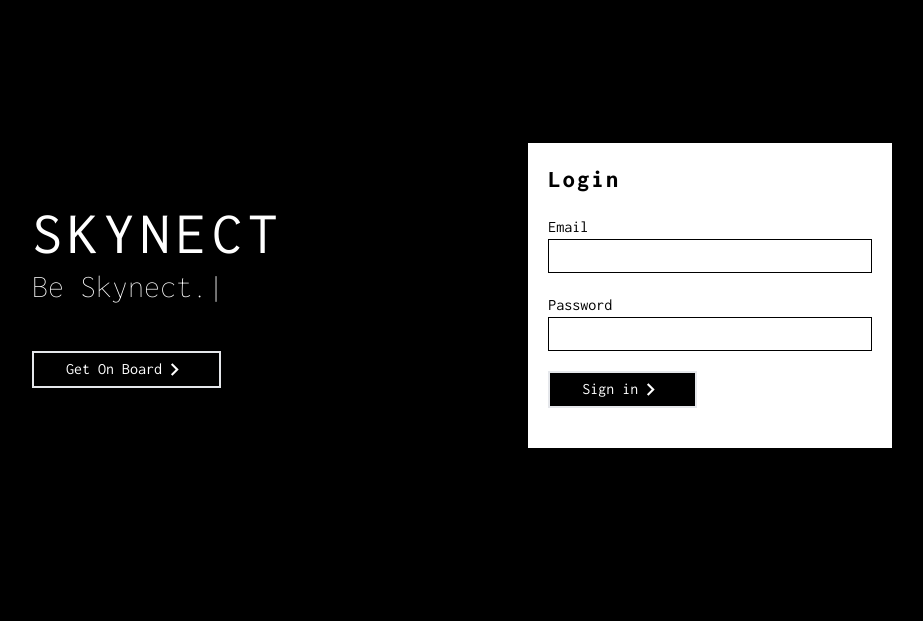
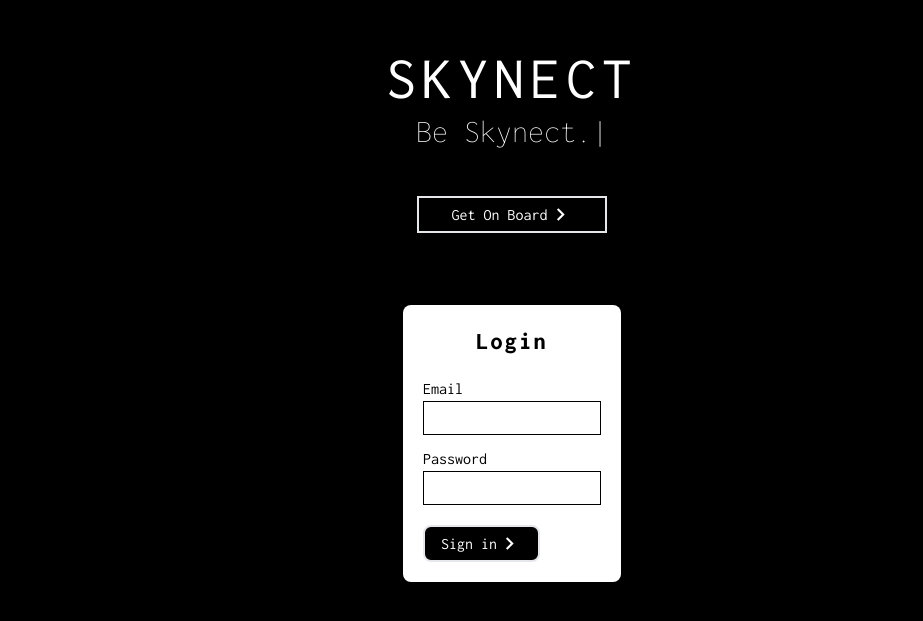
Before and after one commit to karthik-pv/firebase-skynect, a React (Create React App) app: page / in a window 1280 px wide. Shown: the part 105-726 px from the top of the page, without its empty margins (128-1051 px from the left). Built offline with nearby package versions, Linux system fonts and the light colour scheme; what tailwindcss-patterns would draw is missing.

Commit message:
big fixed and phone css

```diff
--- a/src/components/Skynect.jsx
+++ b/src/components/Skynect.jsx
@@ -8,8 +8,8 @@ const Skynect = () => {
     const location = useLocation()
 
     return (
-        <div className='flex flex-col justify-center m-20 w-1/2 gap-10'>
-            <div className='flex flex-col'>
+        <div className='flex flex-col items-center justify-center m-10 w-1/2 gap-10'>
+            <div className='flex flex-col items-center justify-center'>
                 <span className='text-6xl tracking-widest font-inconsolata capitalize'>SKYNECT</span>
                 <div>
                     <TypeAnimation
--- a/src/pages/GrantList.jsx
+++ b/src/pages/GrantList.jsx
@@ -29,17 +29,17 @@ const GrantsList = () => {
   return (
     <div className="bg-black min-h-screen flex flex-col items-center px-4 py-8">
       <Header />
-      <div className="mt-8 w-full max-w-lg">
+      <div className="mt-8 w-full max-w-lg overflow-x-auto">
         {loading ? (
           <p className="text-white">Loading...</p>
         ) : (
-          <ul className="w-full">
+          <div className="flex flex-nowrap">
             {grants.map((grant) => (
-              <li key={grant.id} className="mb-4">
+              <div key={grant.id} className="flex-shrink-0 w-64 mr-4">
                 <GrantTile grantObj={grant} />
-              </li>
+              </div>
             ))}
-          </ul>
+          </div>
         )}
       </div>
     </div>
--- a/src/pages/Login.jsx
+++ b/src/pages/Login.jsx
@@ -2,10 +2,9 @@ import React from 'react'
 import Skynect from '../components/Skynect'
 import { useState } from 'react'
 import { MdOutlineKeyboardArrowRight } from 'react-icons/md'
-import { motion } from 'framer-motion'
-import { auth } from '../firebase'
 import { signInWithEmailAndPassword } from 'firebase/auth';
 import { useNavigate } from 'react-router-dom';
+import {auth } from '../firebase'
 import bgimg from '../assets/Clouds.jpg'
 
 const Home = () => {
@@ -17,9 +16,7 @@ const Home = () => {
     const [error, setError] = useState(null);
 
     const handleLogin = async (e) => {
-
         e.preventDefault();
-
         try {
             const userCredential = await signInWithEmailAndPassword(auth, email, password);
             console.log('User logged in');
@@ -31,43 +28,27 @@ const Home = () => {
             setError(error.message);
         }
     };
+
     return (
-        <div className='bg-black opacity-100 text-white h-screen flex items-center pattern-hive-white/15 px-20'>
+        <div className='bg-black opacity-100 text-white min-h-screen flex items-center flex-col justify-center px-8'>
             <Skynect />
-            <motion.div animate={{ x: -100 }} className='flex flex-col justify-center w-3/5'>
-                <div className='bg-white text-black m-20 p-5'>
-                    <span className='text-2xl tracking-widest font-inconsolata font-extrabold'>Login</span>
-                    {/* <div className='font-inconsolata flex flex-col my-5'>
-                        <label for='phone'>Phone</label>
-                        <div className='border border-black flex'>
-                            <select>
-                                <option defaultChecked>+91</option>
-                            </select>
-                            <input type='tel' id='phone' pattern="[789][0-9]{9}" className='text-black outline-none py-1 px-2 w-full tracking-widest' />
-                        </div>
-                    </div> */}
-                    <div className='font-inconsolata flex flex-col my-5'>
+            <div className='bg-white text-black mt-8 p-5 rounded-lg mx-auto max-w-md'>
+                <span className='text-2xl tracking-widest font-inconsolata font-extrabold text-center block mb-5'>Login</span>
+                <div className='font-inconsolata flex flex-col mb-3'>
                     <label htmlFor='email'>Email</label>
-                        <div className='border border-black flex'>
-                            {/* <select>
-                                <option defaultValue="">Select Country Code</option>
-                                <option>+91</option>
-                            </select> */}
-                            <input type='email' id='email' value={email} className='text-black outline-none py-1 px-2 w-full tracking-widest' onChange={(e) => setEmail(e.target.value)} />
-                        </div>
-                    </div>
-                    <div className='font-inconsolata flex flex-col'>
-                        <label for='password'>Password</label>
-                        <input type='password' id='password' value={password} className='text-black border border-black outline-none py-1 px-2 w-full tracking-widest' onChange={(e) => setPassword(e.target.value)} />
-                    </div>
-                    <div className='my-5'>
-                        <button className='font-inconsolata flex items-center bg-black text-white border-2 py-1 px-8' onClick={handleLogin}>
-                            Sign in
-                            <MdOutlineKeyboardArrowRight size={25} />
-                        </button>
-                    </div>
+                    <input type='email' id='email' value={email} className='text-black border border-black outline-none py-1 px-2' onChange={(e) => setEmail(e.target.value)} />
                 </div>
-            </motion.div>
+                <div className='font-inconsolata flex flex-col mb-5'>
+                    <label htmlFor='password'>Password</label>
+                    <input type='password' id='password' value={password} className='text-black border border-black outline-none py-1 px-2' onChange={(e) => setPassword(e.target.value)} />
+                </div>
+                <div className='text-center'>
+                    <button className='font-inconsolata flex items-center bg-black text-white border-2 py-1 px-4 rounded-lg' onClick={handleLogin}>
+                        Sign in
+                        <MdOutlineKeyboardArrowRight size={25} />
+                    </button>
+                </div>
+            </div>
         </div>
     )
 }
--- a/src/pages/OnBoard.jsx
+++ b/src/pages/OnBoard.jsx
@@ -181,8 +181,7 @@ const [formDetails, setFormDetails] = useState({
             {
                 stage === 0 &&
                 <>
-                    <Skynect />
-                    <motion.div animate={{ x: -100 }} className='flex flex-col justify-center w-1/2'>
+                    <motion.div animate={{ x: -100 }} className='flex flex-col justify-center w-full'>
                         <div className='bg-white text-black m-10 p-5'>
                             <span className='text-2xl tracking-widest font-extrabold font-inconsolata'>On Boarding</span>
                             <form className='flex flex-col gap-5' onSubmit={handleRegister}>
--- a/src/pages/Profile.jsx
+++ b/src/pages/Profile.jsx
@@ -23,6 +23,10 @@ const Profile = () => {
             const userData = querySnapshot.docs.find(doc => doc.data().id === uid)?.data();
             if (userData) {
                 setUser(userData);
+                const followerusers = await fetchUsers(userData.followers);
+                setFollowerUserList(followerusers);
+                const followingusers = await fetchUsers(userData.following);
+                setFollowingUserList(followingusers);
             } else {
                 alert('No document found.');
             }
@@ -62,19 +66,19 @@ const Profile = () => {
     }
 
     const onFollowersClick = async () => {
-        if (!followerUserList.length) {
-            const users = await fetchUsers(user.followers);
-            setFollowerUserList(users);
-        }
+        // if (!followerUserList.length) {
+        //     const users = await fetchUsers(user.followers);
+        //     setFollowerUserList(users);
+        // }
         setUserList(followerUserList);
         setToggleUserList(!toggleUserList);
     };
 
     const onFollowingClick = async () => {
-        if (!followingUserList.length) {
-            const users = await fetchUsers(user.following);
-            setFollowingUserList(users);
-        }
+        // if (!followingUserList.length) {
+        //     const users = await fetchUsers(user.following);
+        //     setFollowingUserList(users);
+        // }
         setUserList(followingUserList);
         setToggleUserList(!toggleUserList);
     };
```
